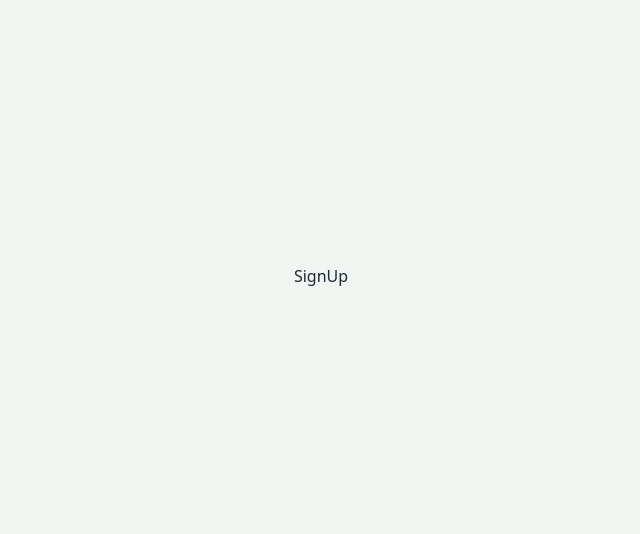
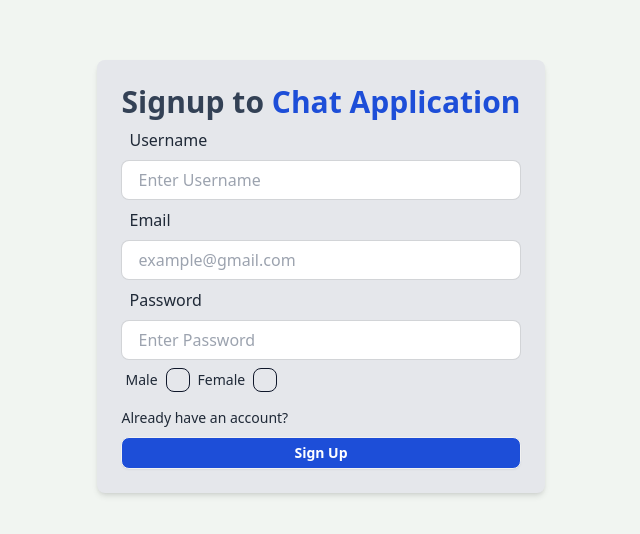
Before and after one commit to suicide-machine/Chat-Application-Tutorial, a React (Vite) app in the folder frontend/: page /signup in a window 1280 px wide. Shown: the part 124-658 px from the top of the page, without its empty margins (319-959 px from the left). Built offline with nearby package versions, Linux system fonts and the light colour scheme.

Commit message:
Signup page UI

```diff
--- /dev/null
+++ b/frontend/src/component/GenderCheckbox.jsx
@@ -0,0 +1,25 @@
+import React from "react"
+
+const GenderCheckbox = () => {
+  return (
+    <div className="flex">
+      <div className="form-control">
+        <label className="label gap-2 cursor-pointer">
+          <span className="label-text">Male</span>
+
+          <input type="checkbox" className="checkbox border-slate-900" />
+        </label>
+      </div>
+
+      <div className="form-control">
+        <label className="label gap-2 cursor-pointer">
+          <span className="label-text">Female</span>
+
+          <input type="checkbox" className="checkbox border-slate-900" />
+        </label>
+      </div>
+    </div>
+  )
+}
+
+export default GenderCheckbox
--- a/frontend/src/pages/SignUp.jsx
+++ b/frontend/src/pages/SignUp.jsx
@@ -1,7 +1,71 @@
 import React from "react"
+import GenderCheckbox from "../component/GenderCheckbox"
+import { Link } from "react-router-dom"
 
 const SignUp = () => {
-  return <div>SignUp</div>
+  return (
+    <div className="flex flex-col items-center justify-center min-w-96 mx-auto">
+      <div className=" w-full p-6 rounded-lg shadow-md bg-gray-200">
+        <h1 className="text-3xl font-semibold text-center text-slate-700">
+          Signup to
+          <span className="text-blue-700"> Chat Application</span>
+        </h1>
+
+        <form>
+          <div>
+            <label className="label p-2">
+              <span className="text-base label-text">Username</span>
+            </label>
+
+            <input
+              type="text"
+              placeholder="Enter Username"
+              className="w-full input input-bordered h-10"
+            />
+          </div>
+
+          <div>
+            <label className="label p-2">
+              <span className="text-base label-text">Email</span>
+            </label>
+
+            <input
+              type="email"
+              placeholder="example@gmail.com"
+              className="w-full input input-bordered h-10"
+            />
+          </div>
+
+          <div>
+            <label className="label p-2">
+              <span className="text-base label-text">Password</span>
+            </label>
+
+            <input
+              type="email"
+              placeholder="Enter Password"
+              className="w-full input input-bordered h-10"
+            />
+          </div>
+
+          <GenderCheckbox />
+
+          <Link
+            to={"/login"}
+            className="text-sm hover:underline hover:text-blue-600 mt-2 inline-block"
+          >
+            Already have an account?
+          </Link>
+
+          <div>
+            <button className="btn btn-block btn-sm mt-2 bg-blue-700 font-bold text-white">
+              Sign Up
+            </button>
+          </div>
+        </form>
+      </div>
+    </div>
+  )
 }
 
 export default SignUp
```
